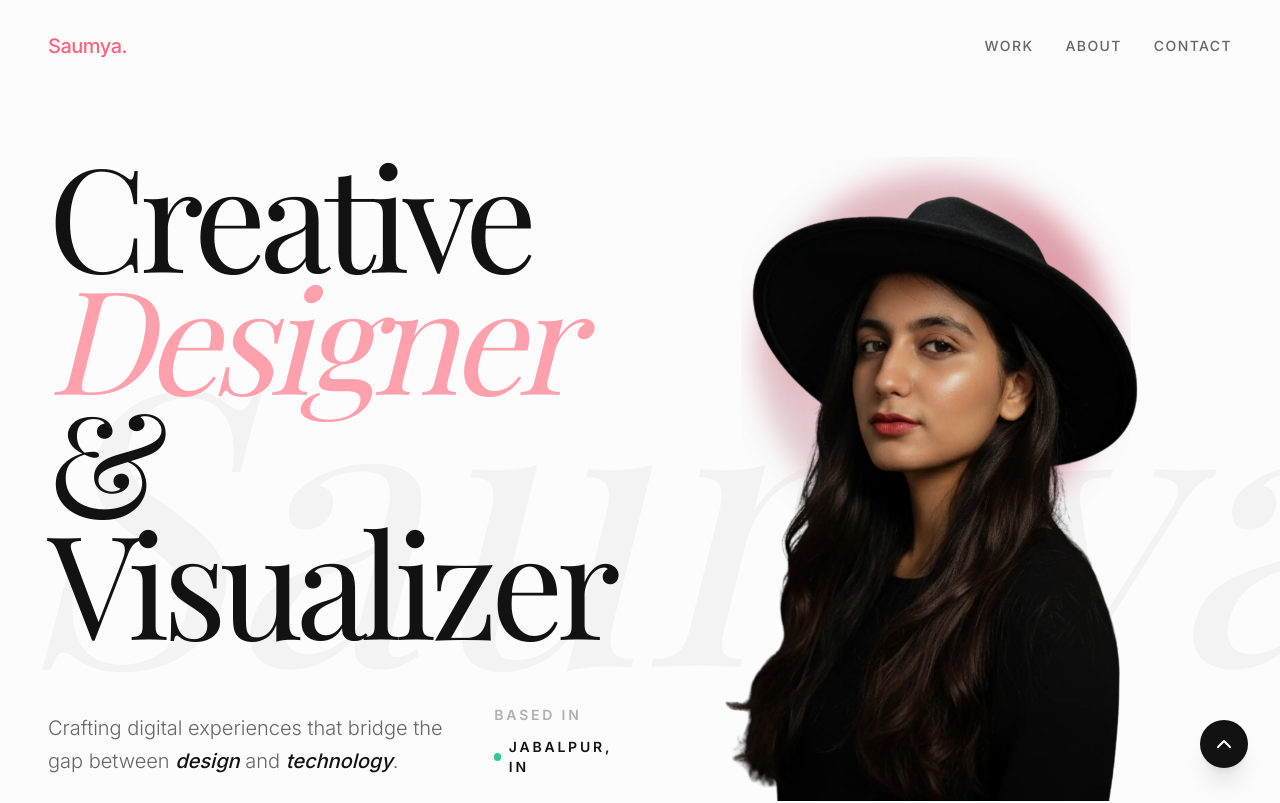
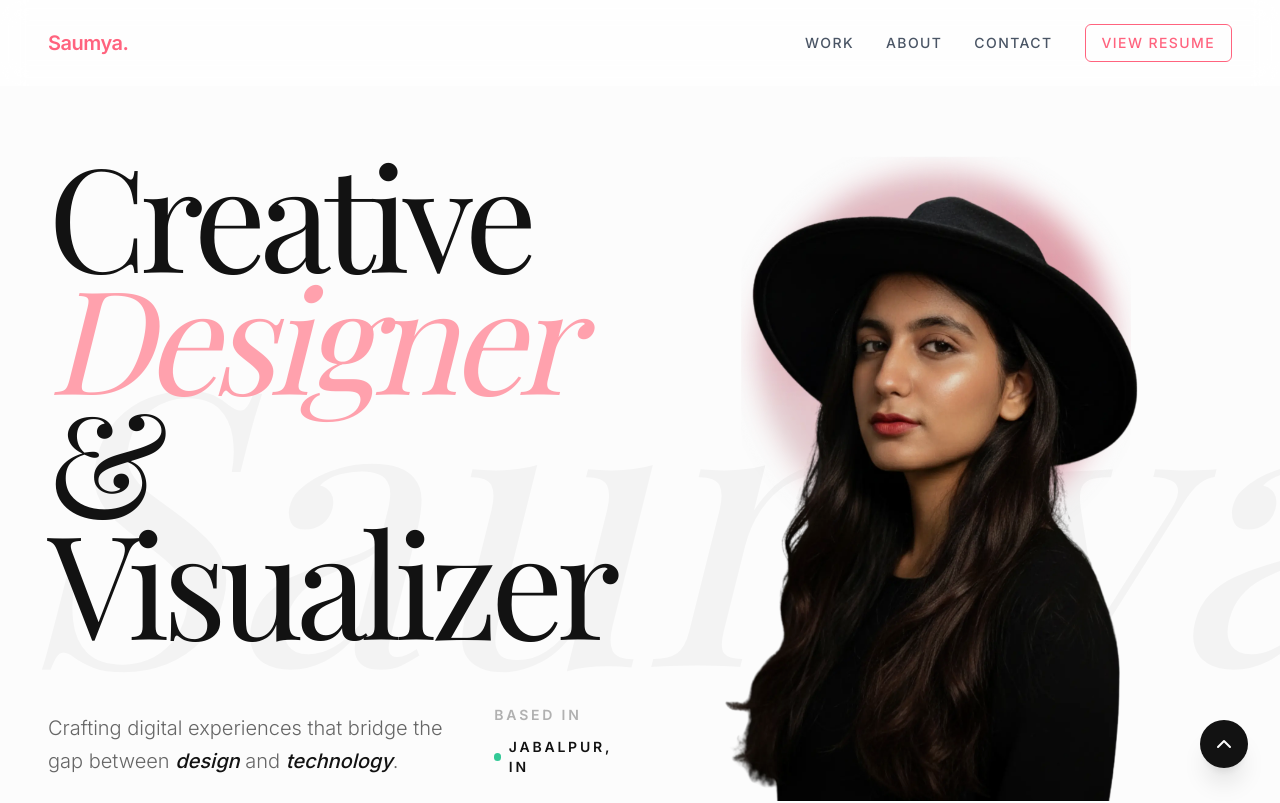
Before and after one commit to saumyamanglani419-ux/personalportfolio, a React (Vite) app: page / in a window 1280 px wide. Shown: the top 803 px of the page. Built offline with nearby package versions, Linux system fonts and the light colour scheme; a web font is replaced by a local one.

Commit message:
changes for the nav link

```diff
--- a/src/components/Footer.jsx
+++ b/src/components/Footer.jsx
@@ -5,14 +5,21 @@ import { FadeIn } from './FadeIn';
 
 export const Footer = () => {
   return (
-    <footer id="contact" className="px-6 md:px-12 py-40 border-t border-border bg-bg relative overflow-hidden">
+  <footer
+    id="contact"
+    className="px-6 md:px-12 py-40 border-t border-border bg-bg relative overflow-hidden"
+  >
     <div className="grid grid-cols-1 lg:grid-cols-2 gap-32">
+
+      {/* Left Section */}
       <div>
         <FadeIn direction="left">
           <h2 className="font-serif text-6xl md:text-8xl lg:text-9xl leading-[0.9] tracking-tight">
             Let's create <br />
             something <br />
-              <span className="italic text-rose-300">extraordinary</span>.
+            <span className="italic text-rose-300">
+              extraordinary
+            </span>.
           </h2>
         </FadeIn>
 
@@ -33,15 +40,40 @@ export const Footer = () => {
         </FadeIn>
       </div>
 
+      {/* Right Section */}
       <div className="flex flex-col justify-between">
         <div className="grid grid-cols-2 gap-20">
+
+          {/* Social Links */}
           <FadeIn delay={0.4} direction="up">
             <div className="flex flex-col gap-8">
-                <span className="text-[10px] uppercase tracking-[0.4em] text-muted font-bold">Social</span>
+              <span className="text-[10px] uppercase tracking-[0.4em] text-muted font-bold">
+                Social
+              </span>
+
               <div className="flex flex-col gap-4 text-xl font-light">
-                  {['Instagram',, 'LinkedIn', 'Dribbble'].map((social) => (
-                    <a key={social} href="https://www.instagram.com/ui_uxofficial_saumya?igsh=MXhicDZodDlub3lsMg%3D%3D&utm_source=qr" className="hover:text-muted transition-colors w-fit relative group">
-                      {social}
+                {[
+                  {
+                    name: "Instagram",
+                    link: "https://www.instagram.com/ui_uxofficial_saumya?igsh=MXhicDZodDlub3lsMg%3D%3D&utm_source=qr"
+                  },
+                  {
+                    name: "LinkedIn",
+                    link: "https://www.linkedin.com/in/saumya-manglani-613296302/"
+                  },
+                  {
+                    name: "Dribbble",
+                    link: "https://dribbble.com/saumya-manglani"
+                  }
+                ].map((social) => (
+                  <a
+                    key={social.name}
+                    href={social.link}
+                    target="_blank"
+                    rel="noopener noreferrer"
+                    className="hover:text-muted transition-colors w-fit relative group"
+                  >
+                    {social.name}
                     <span className="absolute -bottom-1 left-0 w-0 h-px bg-muted transition-all duration-300 group-hover:w-full" />
                   </a>
                 ))}
@@ -49,12 +81,20 @@ export const Footer = () => {
             </div>
           </FadeIn>
 
+          {/* Navigation */}
           <FadeIn delay={0.5} direction="up">
             <div className="flex flex-col gap-8">
-                <span className="text-[10px] uppercase tracking-[0.4em] text-muted font-bold">Navigation</span>
+              <span className="text-[10px] uppercase tracking-[0.4em] text-muted font-bold">
+                Navigation
+              </span>
+
               <div className="flex flex-col gap-4 text-xl font-light">
-                  {['Work', 'About', 'Contact'].map((item) => (
-                    <a key={item} href={`#${item.toLowerCase()}`} className="hover:text-muted transition-colors w-fit relative group">
+                {["Work", "About", "Contact"].map((item) => (
+                  <a
+                    key={item}
+                    href={`#${item.toLowerCase()}`}
+                    className="hover:text-muted transition-colors w-fit relative group"
+                  >
                     {item}
                     <span className="absolute -bottom-1 left-0 w-0 h-px bg-muted transition-all duration-300 group-hover:w-full" />
                   </a>
@@ -64,6 +104,7 @@ export const Footer = () => {
           </FadeIn>
         </div>
 
+        {/* Bottom Footer */}
         <FadeIn delay={0.7} direction="none">
           <div className="mt-32 flex flex-col md:flex-row justify-between items-start md:items-end text-[10px] uppercase tracking-[0.3em] text-muted/60 font-bold gap-4">
             <p>© 2026 SAUMYA MANGLANI</p>
@@ -74,7 +115,7 @@ export const Footer = () => {
       </div>
     </div>
 
-      {/* Background decoration */}
+    {/* Background Decoration */}
     <div className="absolute bottom-0 right-0 opacity-[0.02] font-serif text-[20vw] italic leading-none translate-y-1/2 translate-x-1/4 pointer-events-none select-none">
       Studio
     </div>
--- a/src/components/Navbar.jsx
+++ b/src/components/Navbar.jsx
@@ -7,27 +7,42 @@ export const Navbar = () => {
       initial={{ y: -100, opacity: 0 }}
       animate={{ y: 0, opacity: 1 }}
       transition={{ duration: 1, ease: [0.22, 1, 0.36, 1] }}
-      className="fixed top-0 left-0 right-0 z-50 flex items-center justify-between px-6 py-8 md:px-12 bg-bg/80 backdrop-blur-md"
+      className="fixed top-0 left-0 right-0 z-50 flex items-center justify-between px-6 py-6 md:px-12 bg-white/70 backdrop-blur-md"
     >
+      {/* Logo */}
       <motion.div
         whileHover={{ scale: 1.05 }}
-        className="text-md md:text-xl font-medium tracking-tight"
+        className="text-lg md:text-xl font-semibold tracking-tight"
       >
-        <a href="/" className="text-rose-400">Saumya.</a>
+        <a href="/" className="text-rose-400">
+          Saumya.
+        </a>
       </motion.div>
 
-      <div className="flex gap-8 text-xs md:text-sm font-medium uppercase tracking-widest text-muted">
-        {['Work', 'About', 'Contact'].map((item) => (
+      {/* Nav Links */}
+      <div className="flex items-center gap-8 text-xs md:text-sm font-medium uppercase tracking-widest text-gray-600">
+        {["Work", "About", "Contact"].map((item) => (
           <motion.a
             key={item}
             href={`#${item.toLowerCase()}`}
-            whileHover={{ y: -2, color: '#121212' }}
-            className="hover:text-ink transition-colors relative group"
+            whileHover={{ y: -2 }}
+            className="relative group hover:text-black transition-colors duration-300"
           >
             {item}
-            <span className="absolute -bottom-1 left-0 w-0 h-px bg-ink transition-all duration-300 group-hover:w-full" />
+            <span className="absolute -bottom-1 left-0 w-0 h-px bg-black transition-all duration-300 group-hover:w-full" />
           </motion.a>
         ))}
+
+        {/* Resume Button (Opens in New Tab) */}
+        <motion.a
+          href="/Saumya_Manglani_Resume.pdf"
+          target="_blank"
+          rel="noopener noreferrer"
+          whileHover={{ scale: 1.05 }}
+          className="px-4 py-2 border border-rose-400 text-rose-400 rounded-md hover:bg-rose-400 hover:text-white transition-all duration-300"
+        >
+          View Resume
+        </motion.a>
       </div>
     </motion.nav>
   );
```
Also changed, not shown: 1 other file (tests, documents, lock files or other folders). Lines whose indentation alone changed are shown as unchanged.
